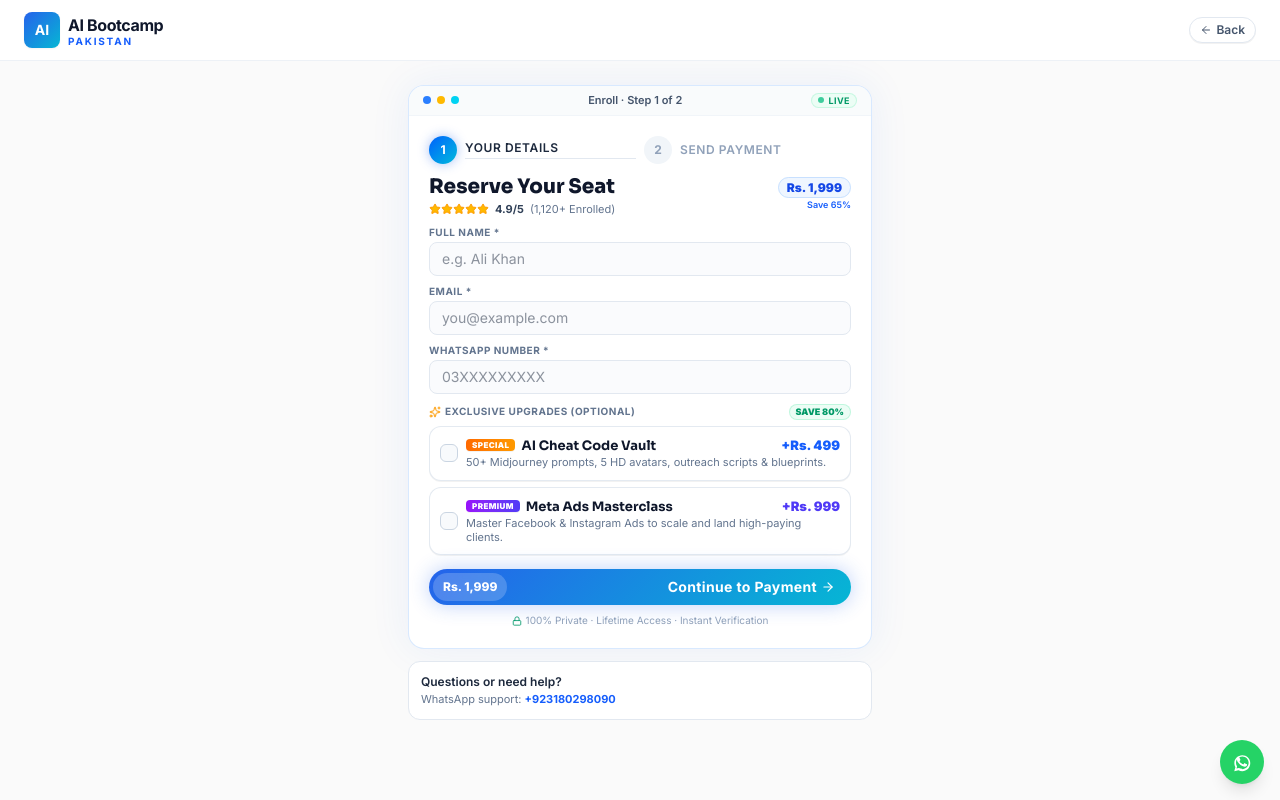
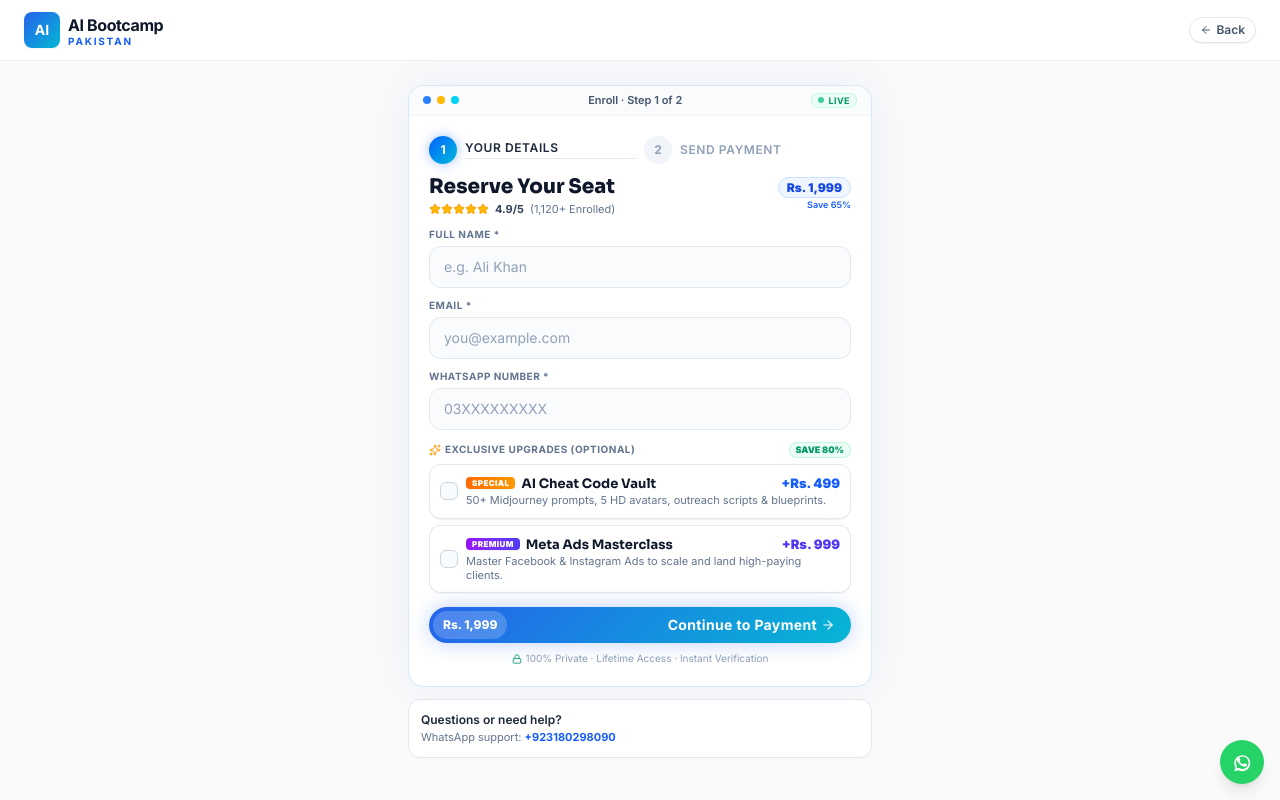
Before and after one commit to abbasmemon45791-wq/aivideobootcampnoss, a Next.js app: page /enroll in a window 1280 px wide. Built offline with nearby package versions, Linux system fonts and the light colour scheme; no server answers.

Commit message:
style: give comfortable breathing room and height to form input fields

```diff
--- a/src/app/enroll/page.tsx
+++ b/src/app/enroll/page.tsx
@@ -177,31 +177,31 @@ function Step1({ onDone }: { onDone: (leadId: string, data: { name: string; emai
         </div>
       </div>
 
-      <div className="space-y-2 pt-0.5">
+      <div className="space-y-2.5 pt-1">
         <label className="block">
-          <span className="mb-0.5 block text-[10px] font-bold uppercase tracking-wider text-slate-500">Full Name *</span>
+          <span className="mb-1 block text-[10px] font-bold uppercase tracking-wider text-slate-500">Full Name *</span>
           <input type="text" value={name} onChange={e => setName(e.target.value)} maxLength={100}
             placeholder="e.g. Ali Khan" required
-            className="w-full rounded-lg border border-slate-200 bg-slate-50/70 px-3 py-1.5 text-xs sm:text-sm text-slate-800 outline-none transition focus:bg-white focus:border-blue-500 focus:ring-1 focus:ring-blue-200" />
+            className="w-full rounded-xl border border-slate-200 bg-slate-50/70 px-3.5 py-2.5 text-sm text-slate-800 outline-none transition focus:bg-white focus:border-blue-500 focus:ring-2 focus:ring-blue-100 placeholder:text-slate-400" />
         </label>
 
         <label className="block">
-          <span className="mb-0.5 block text-[10px] font-bold uppercase tracking-wider text-slate-500">Email *</span>
+          <span className="mb-1 block text-[10px] font-bold uppercase tracking-wider text-slate-500">Email *</span>
           <input type="email" value={email} onChange={e => setEmail(e.target.value)} maxLength={255}
             placeholder="you@example.com" required
-            className="w-full rounded-lg border border-slate-200 bg-slate-50/70 px-3 py-1.5 text-xs sm:text-sm text-slate-800 outline-none transition focus:bg-white focus:border-blue-500 focus:ring-1 focus:ring-blue-200" />
+            className="w-full rounded-xl border border-slate-200 bg-slate-50/70 px-3.5 py-2.5 text-sm text-slate-800 outline-none transition focus:bg-white focus:border-blue-500 focus:ring-2 focus:ring-blue-100 placeholder:text-slate-400" />
         </label>
 
         <label className="block">
-          <span className="mb-0.5 block text-[10px] font-bold uppercase tracking-wider text-slate-500">WhatsApp Number *</span>
+          <span className="mb-1 block text-[10px] font-bold uppercase tracking-wider text-slate-500">WhatsApp Number *</span>
           <input type="tel" value={wa} onChange={e => setWa(e.target.value)} maxLength={20}
             placeholder="03XXXXXXXXX" required
-            className="w-full rounded-lg border border-slate-200 bg-slate-50/70 px-3 py-1.5 text-xs sm:text-sm text-slate-800 outline-none transition focus:bg-white focus:border-blue-500 focus:ring-1 focus:ring-blue-200" />
+            className="w-full rounded-xl border border-slate-200 bg-slate-50/70 px-3.5 py-2.5 text-sm text-slate-800 outline-none transition focus:bg-white focus:border-blue-500 focus:ring-2 focus:ring-blue-100 placeholder:text-slate-400" />
         </label>
       </div>
 
       {/* ── Order Bumps / Upgrades ───────────────────────────────────────── */}
-      <div className="pt-2 space-y-1.5">
+      <div className="pt-2.5 space-y-1.5">
         <div className="flex items-center justify-between">
           <span className="text-[10px] font-bold uppercase tracking-wider text-slate-500 flex items-center gap-1">
             <Sparkles className="h-3 w-3 text-amber-500" /> Exclusive Upgrades (Optional)
```
